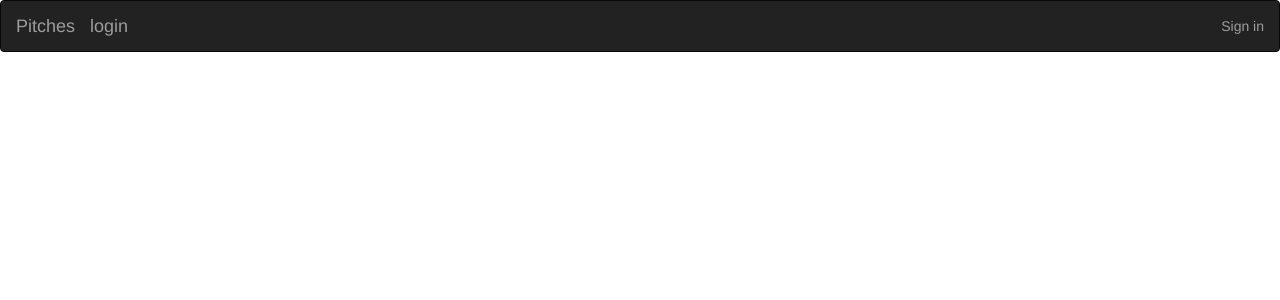
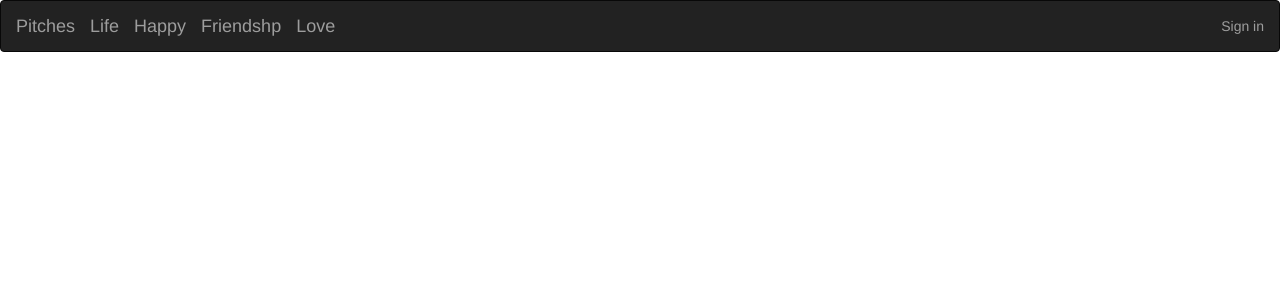
Before and after one commit to nancymwende/pitches, a Flask app: page / in a window 1280 px wide. Shown: the top 300 px of the page. Run offline with Flask 2, Linux system fonts and the light colour scheme; some libraries are stand-ins or nearby versions.

```diff
--- a/app/templates/navbar.html
+++ b/app/templates/navbar.html
@@ -8,7 +8,10 @@
                 <span class="icon-bar"></span>
             </button>
             <a class="navbar-brand " href="/">Pitches</a>
-            <a class="navbar-brand " href="/">login</a>
+            <a class="navbar-brand " href="/">Life </a>
+            <a class="navbar-brand " href="/">Happy</a>
+            <a class="navbar-brand " href="/">Friendshp</a>
+            <a class="navbar-brand " href="/">Love</a>
         </div>
         <ul class="nav navbar-nav navbar-right">
             {% if current_user.is_authenticated %}
```
